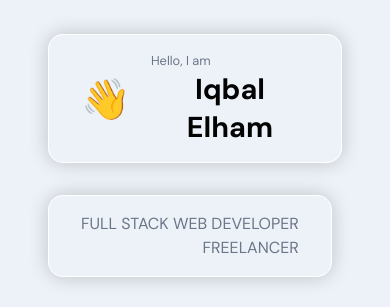
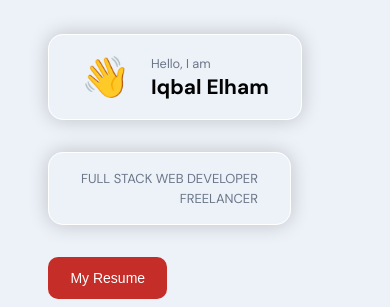
Before and after one commit to Iqbal-Elham/Iqbal-Elham-Portfolio, a React (Create React App) app in the folder frontend/: page / in a window 390 px wide. Shown: the part 158-465 px from the top of the page. Built offline with nearby package versions, Linux system fonts and the light colour scheme; no server answers; the HTML template or start-up script is replaced by a standard one; a web font is replaced by a local one.

Commit message:
fix the size of header text

```diff
--- a/frontend/src/container/Header/Header.jsx
+++ b/frontend/src/container/Header/Header.jsx
@@ -34,8 +34,8 @@ const Header = () => {
             </div>
           </div>
           <div className="tag-cmp app__flex">
-            <p className="p-text">Full Stack Web Developer</p>
-            <p className="p-text">Freelancer</p>
+            <p className="p-text full-stack-title">Full Stack Web Developer</p>
+            <p className="p-text full-stack-title">Freelancer</p>
           </div>
           <a href={resume} target="_blank" rel="noopener noreferrer">
             <button className="app__resume">My Resume</button>
--- a/frontend/src/container/Header/Header.scss
+++ b/frontend/src/container/Header/Header.scss
@@ -208,3 +208,12 @@
     margin: 2rem 0;
   }
 }
+
+@media screen and (max-width: 400px) {
+  .full-stack-title {
+    font-size: 13px !important;
+  }
+  .head-text {
+    font-size: 1.3rem;
+  }
+}
```
